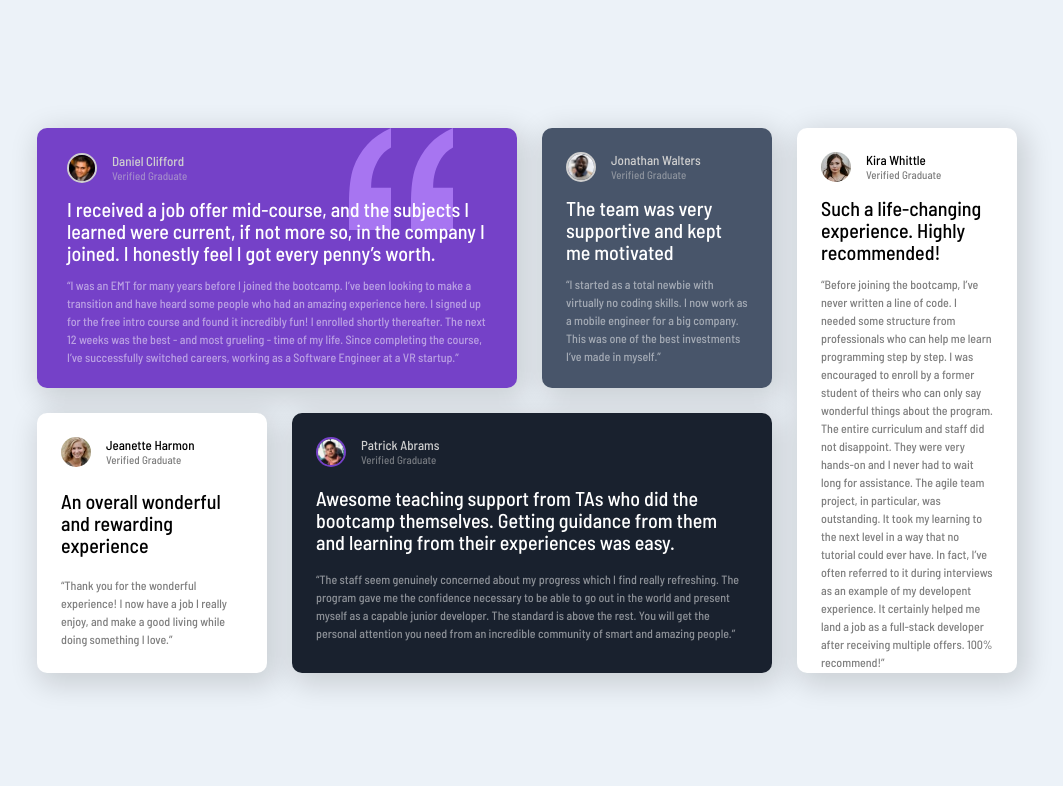
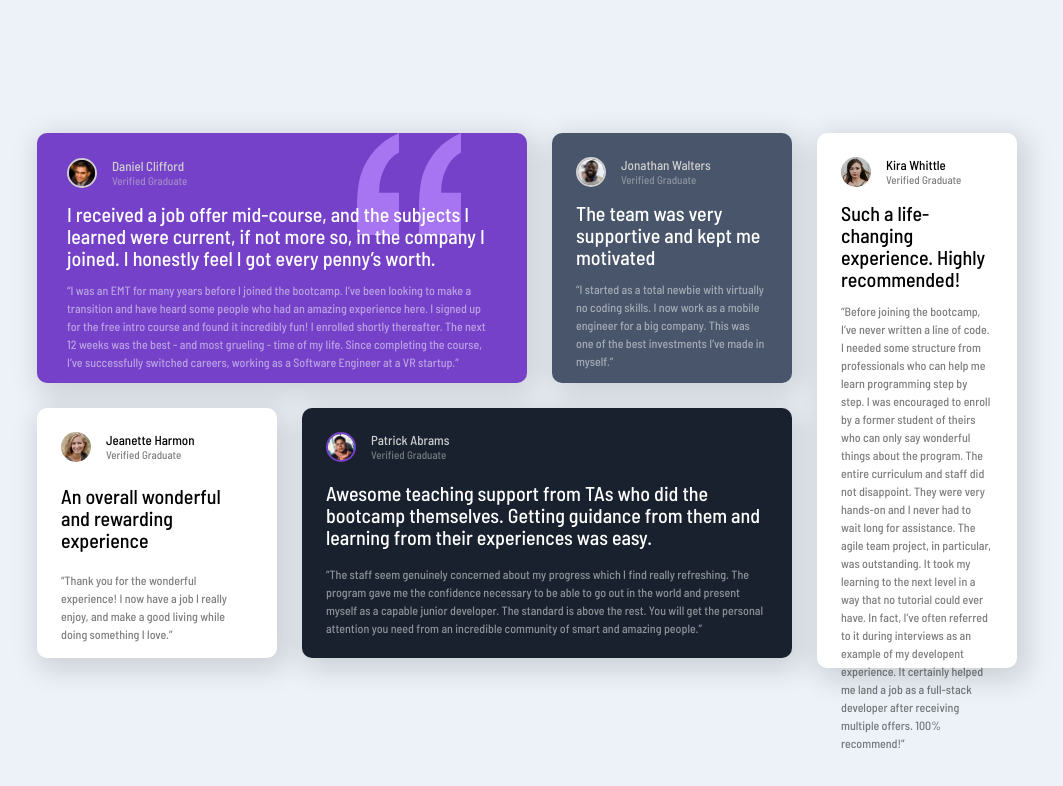
Before and after one commit to alauram/testimonials-grid-section, a plain HTML site: page index.html in a window 1280 px wide. Shown: the whole page, without its empty margins (113-1176 px from the left). Drawn offline with Linux system fonts and the light colour scheme.

Commit message:
Update main.css

```diff
--- a/main.css
+++ b/main.css
@@ -52,8 +52,8 @@ img {
     background-repeat: no-repeat;
     background-position: 83% 0%;
     border-radius: 10px;
-    min-width: 480px;
-    height: 260px;
+    min-width: 490px;
+    height: 250px;
     box-shadow: 5px 7px 28px 5px rgba(0,0,0,0.14);
     padding: 25px 30px;
     display: flex;
@@ -63,8 +63,8 @@ img {
 .top-right {
     background-color: var(--Very-dark-grayish-blue);
     border-radius: 10px;
-    min-width: 230px;
-    height: 260px;
+    min-width: 240px;
+    height: 250px;
     box-shadow: 5px 7px 28px 5px rgba(0,0,0,0.14);
     padding: 1.5rem;
     display: flex;
@@ -74,8 +74,8 @@ img {
 .bottom-left {
     background-color: white;
     border-radius: 10px;
-    min-width: 230px;
-    height: 260px;
+    min-width: 240px;
+    height: 250px;
     box-shadow: 5px 7px 28px 5px rgba(0,0,0,0.14);
     padding: 1.5rem;
     display: flex;
@@ -85,8 +85,8 @@ img {
 .bottom-right {
     background-color: var(--Very-dark-blackish-blue);
     border-radius: 10px;
-    min-width: 480px;
-    height: 260px;
+    min-width: 470px;
+    height: 250px;
     box-shadow: 5px 7px 28px 5px rgba(0,0,0,0.14);
     padding: 1.5rem;
     display: flex;
@@ -96,8 +96,8 @@ img {
 .right {
     background-color: white;
     border-radius: 10px;
-    max-width: 230px;
-    height: 545px;
+    max-width: 240px;
+    height: 535px;
     box-shadow: 5px 7px 28px 5px rgba(0,0,0,0.14);
     padding: 1.5rem;
     display: flex;
```
